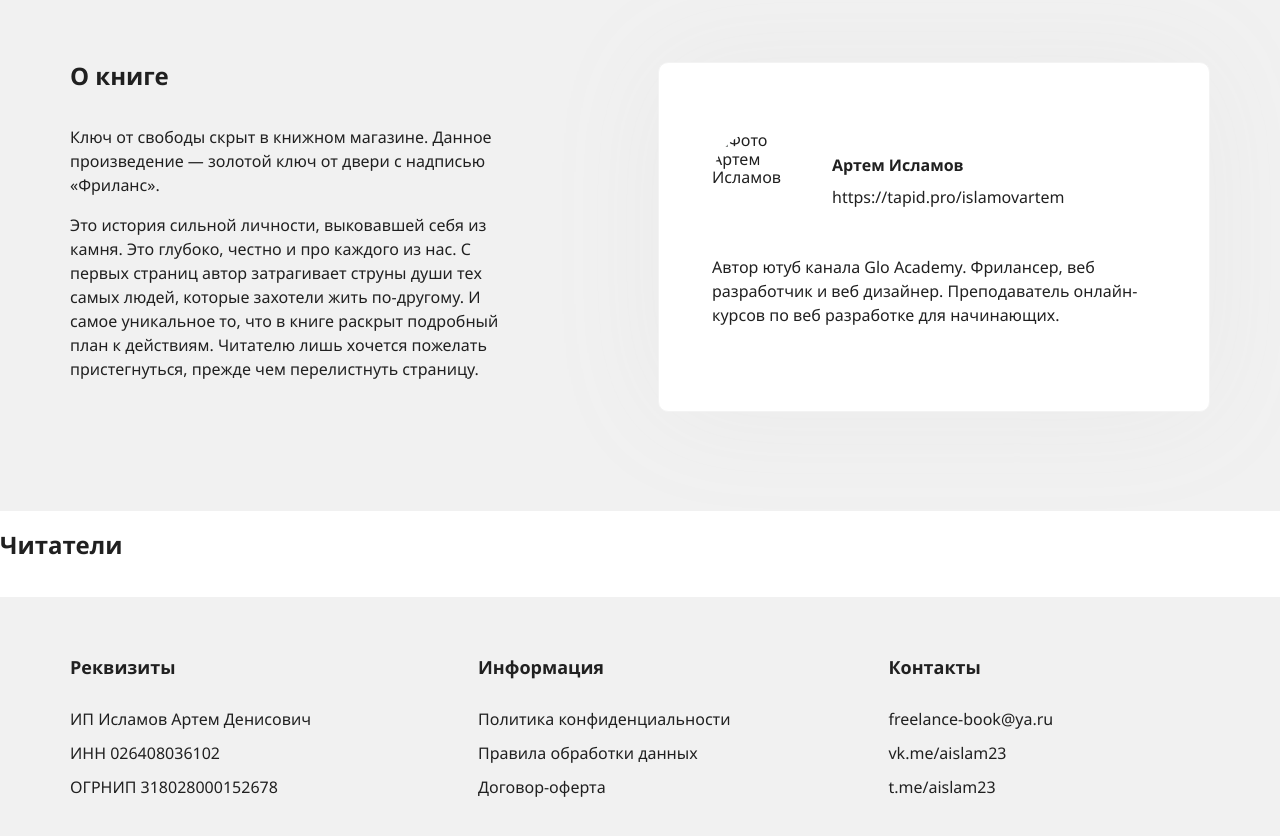
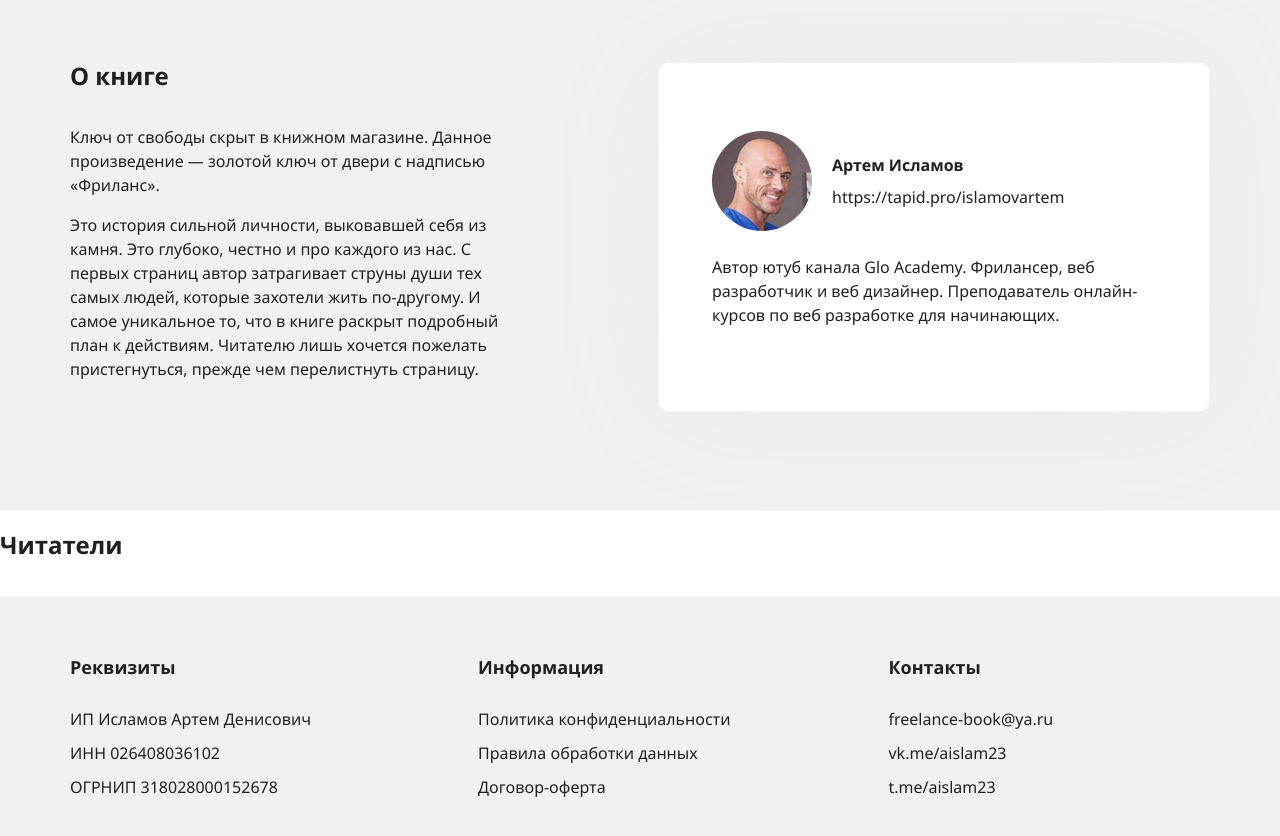
Before and after one commit to msorokopud/my-book, a plain HTML site: page index.html in a window 1280 px wide. Shown: the part 900-1736 px from the top of the page. Drawn offline with Linux system fonts and the light colour scheme; files whose address does not match are found by name.

Commit message:
04.11.22 14:59 add image author

```diff
--- a/index.html
+++ b/index.html
@@ -76,7 +76,7 @@
       </p></div>
       <!-- /.about-book -->
       <div class="about-author">
-        <img src="../img/author.jpg" alt="Фото Артем Исламов" class="author-avatar">
+        <img src="./Img/author.jpeg" alt="Фото Артем Исламов" class="author-avatar">
         <div class="author-bio">
           <h3 class="author-name">Артем Исламов</h3>
           <a href="https://tapid.pro/islamovartem" class="author-link">https://tapid.pro/islamovartem</a>
```
Also changed, not shown: Img/author.jpeg (added).
